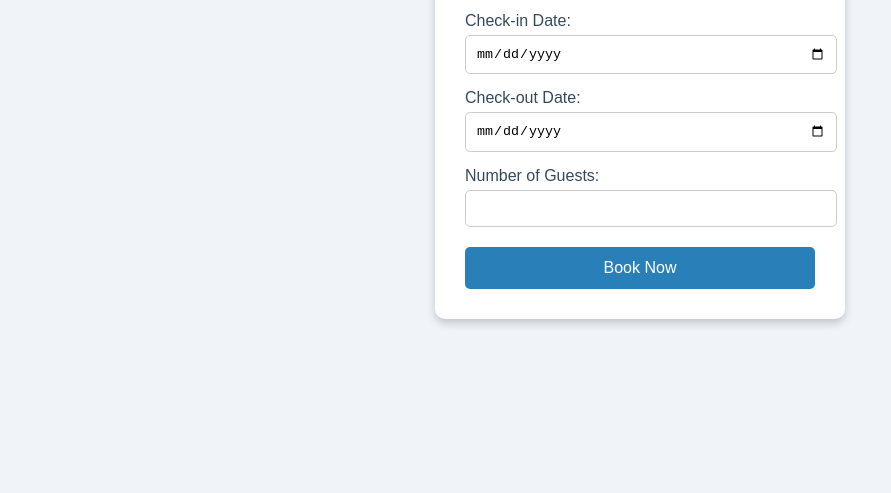
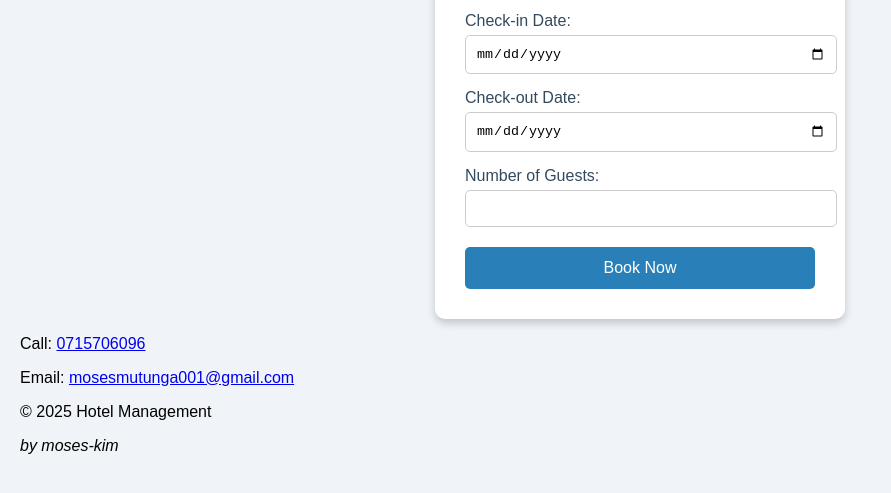
Before and after one commit to moseskim-001/hotelbooking, a plain HTML site: page index.html in a window 1280 px wide. Shown: the part 193-686 px from the top of the page, without its empty margins (0-891 px from the left). Drawn offline with Linux system fonts and the light colour scheme.

Commit message:
Update index.html

```diff
--- a/index.html
+++ b/index.html
@@ -27,7 +27,13 @@
     <div id="confirmation" class="hidden"></div>
 
   </div>
+<footer>
 
+    <p>Call: <a href="tel:+254715706096">0715706096</a></p>
+    <p>Email: <a href="mailto:mosesmutunga001@gmail.com">mosesmutunga001@gmail.com</a></p>
+    <p>&copy; 2025 Hotel Management</p>
+    <cite>by moses-kim</cite>
+</footer>
   <script src="script.js"></script>
 </body>
 </html>
```
